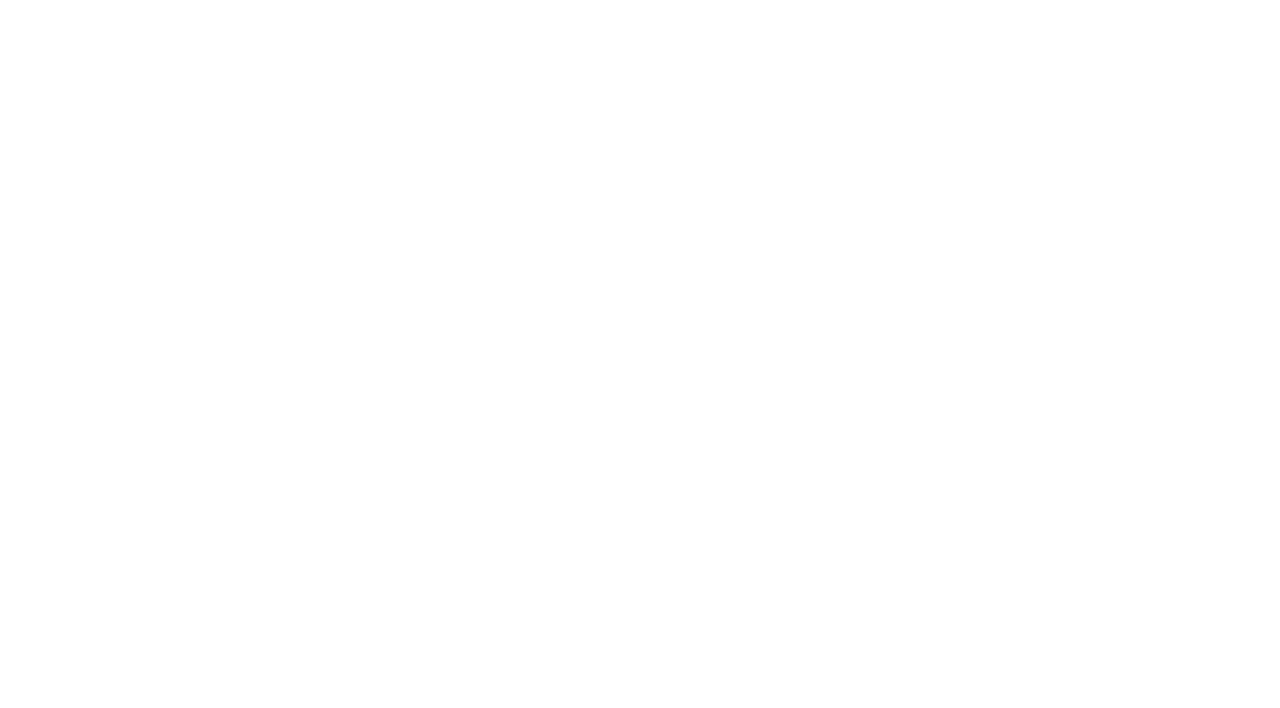
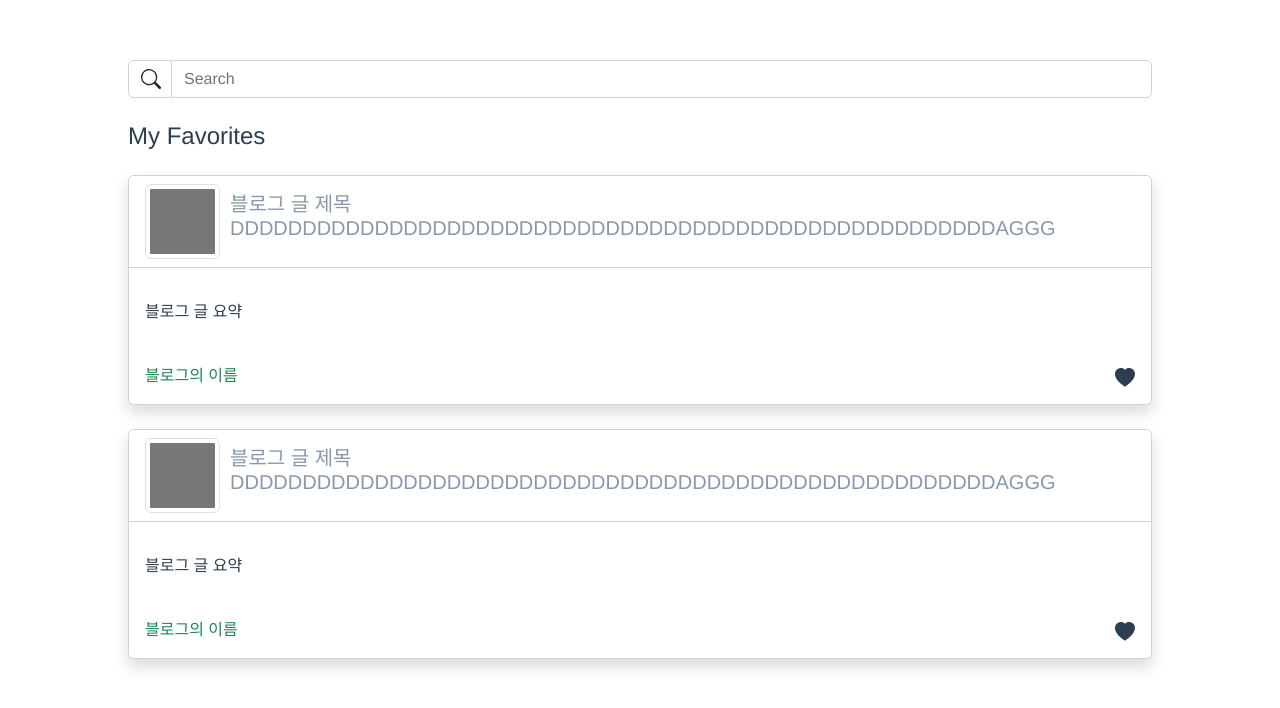
Before and after one commit to KimHyeMin/blog-search-kotlin, a Vue app in the folder web-client/: page /#/ in a window 1280 px wide. Shown: the top 708 px of the page. Built offline with nearby package versions, Linux system fonts and the light colour scheme.

Commit message:
(#5) make up my favorite blog list view

```diff
--- /dev/null
+++ b/web-client/src/components/Favorite.vue
@@ -0,0 +1,109 @@
+<template>
+  <div class="favorite mt-4 mb-4">
+    <b-card
+        no-body
+        class="card-lift--hover shadow">
+      <b-card-header class="bg-white">
+        <div class="head-wrap">
+          <b-img thumbnail fluid :src="thumbnail" v-bind="mainProps"></b-img>
+          <h5 class="card-title text-uppercase text-muted mb-0 pt-2" v-if="title">
+            <b-link target="_blank" class="title" :href="link">{{title}}</b-link>
+          </h5>
+        </div>
+      </b-card-header>
+      <b-card-body>
+        <b-row>
+          <b-col>
+              <div class="mb-3 mt-3 sub-title" v-if="subTitle">
+                <span>{{subTitle}}</span>
+              </div>
+          </b-col>
+
+          <b-col cols="auto">
+            <slot name="icon">
+              <div class="icon icon-shape text-white rounded-circle shadow">
+                <i class="icon"></i>
+              </div>
+            </slot>
+          </b-col>
+        </b-row>
+      </b-card-body>
+
+      <b-card-footer class="bg-white">
+        <div class="footer">
+          <span class="text-success mr-2">{{footer}}</span>
+          <div class="icon-wrap h5"><b-icon :icon="icon" @click="clickLike"></b-icon></div>
+        </div>
+      </b-card-footer>
+    </b-card>
+  </div>
+</template>
+
+<script>
+export default {
+  name: "Favorite",
+  props: {
+    title: String,
+    subTitle: String,
+    link:String,
+    thumbnail:String,
+    footer:String
+  },
+  data() {
+    return {
+      mainProps: { blank: true, blankColor: '#777', width: 75, height: 75, class: 'm1 mr-10' },
+      like : true,
+      icon : "heart-fill"
+    }
+  },
+  methods: {
+    clickLike() {
+      //todo implements
+
+      if (this.like) {
+        this.like = false;
+        this.icon = "heart";
+      } else {
+        this.like = true;
+        this.icon = "heart-fill";
+      }
+    }
+  }
+}
+</script>
+
+<style scoped>
+.title{
+  color: #8898aa;
+  text-decoration: none;
+}
+
+.pt-2 {
+  padding-top: 2px;
+}
+
+.head-wrap{
+  display: flex;
+}
+
+.head-wrap h5 {
+  overflow: hidden;
+}
+.mr-10 {
+  margin-right: 10px;
+}
+.footer span {
+  text-align: right;
+}
+.icon-wrap {
+  float: right;
+}
+
+.icon-wrap svg {
+  vertical-align: middle;
+}
+
+.card-footer {
+  border-top: 0px;
+}
+</style>
--- /dev/null
+++ b/web-client/src/components/Favorites.vue
@@ -0,0 +1,35 @@
+<template>
+  <div class="favorites mt-4">
+    <h4>My Favorites</h4>
+    <Favorite  title="블로그 글 제목dddddddddddddddddddddddddddddddddddddddddddddddddddddaggg"
+               sub-title="블로그 글 요약"
+               link="https://brunch.co.kr/@tourism/91"
+               thumbnail="http://search3.kakaocdn.net/argon/130x130_85_c/7r6ygzbvBDc"
+               footer="블로그의 이름">
+    </Favorite>
+
+    <Favorite  title="블로그 글 제목dddddddddddddddddddddddddddddddddddddddddddddddddddddaggg"
+               sub-title="블로그 글 요약"
+               link="https://brunch.co.kr/@tourism/91"
+               thumbnail="http://search3.kakaocdn.net/argon/130x130_85_c/7r6ygzbvBDc"
+               footer="블로그의 이름">
+    </Favorite>
+
+  </div>
+</template>
+
+<script>
+import Favorite from "@/components/Favorite";
+export default {
+  name: "Favorites",
+  components: {Favorite}
+}
+</script>
+
+<style scoped>
+
+.favorites {
+  text-align: left;
+}
+
+</style>
--- /dev/null
+++ b/web-client/src/components/Search.vue
@@ -0,0 +1,29 @@
+<template>
+  <div class="search">
+    <b-form class="navbar-search form-inline mr-sm-3 navbar-search-light"  id="navbar-search-main">
+      <b-form-group class="mb-0">
+        <b-input-group class="input-group-alternative input-group-merge">
+          <div class="input-group-prepend">
+            <span class="input-group-text bg-white"> <b-icon icon="search"></b-icon></span>
+          </div>
+          <b-form-input placeholder="Search" type="text"></b-form-input>
+        </b-input-group>
+      </b-form-group>
+    </b-form>
+  </div>
+</template>
+
+<script>
+export default {
+  name: "Search"
+}
+</script>
+
+<style scoped>
+.input-group-prepend {
+  margin-right: -2px;
+  display: flex;
+}
+
+
+</style>
--- a/web-client/src/router/index.js
+++ b/web-client/src/router/index.js
@@ -2,6 +2,7 @@ import Vue from "vue"
 import VueRouter from "vue-router"
 import SignUp from '../view/SignUp.vue'
 import Login from '../view/Login.vue'
+import Dashboard from '../view/Dashboard.vue'
 import Form from '../components/SignUpForm.vue'
 import Success from '../components/Success.vue'
 
@@ -9,6 +10,10 @@ Vue.use(VueRouter)
 
 const router = new VueRouter({
     routes: [
+        {
+            path: "/",
+            component: Dashboard
+        },
         {
           path: "/login",
           component: Login
--- /dev/null
+++ b/web-client/src/view/Dashboard.vue
@@ -0,0 +1,35 @@
+<template>
+  <div class="dashboard">
+    <search></search>
+    <Favorites></Favorites>
+  </div>
+</template>
+
+<script>
+import Search from "@/components/Search";
+import Favorites from "@/components/Favorites";
+
+export default {
+  name: "dashboard",
+  components: {
+    Search,
+    Favorites
+  },
+  data() {
+    return {}
+  },
+  computed() {
+
+  },
+  methods: {
+
+  }
+}
+</script>
+<style scoped>
+  .dashboard {
+    width: 80%;
+    margin: 0 auto;
+    min-width: 600px;
+  }
+</style>
```
